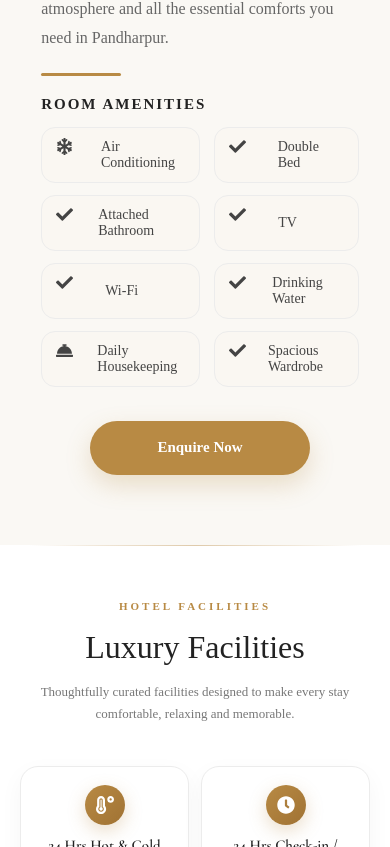
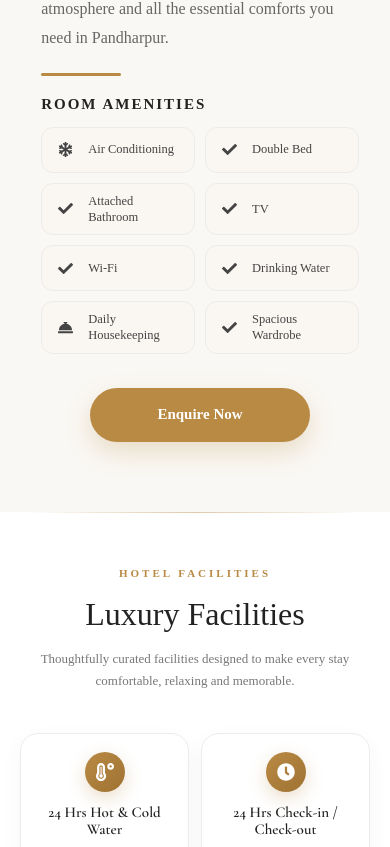
Before and after one commit to ManasiKharade/Pandurang_inn, a React (Vite) app: page /#rooms in a window 390 px wide. Shown: the part 3237-4084 px from the top of the page. Built offline with nearby package versions, Linux system fonts and the light colour scheme; no server answers.

Commit message:
Made changes in the room section

```diff
--- a/src/components/layout/Footer/Footer.css
+++ b/src/components/layout/Footer/Footer.css
@@ -20,7 +20,7 @@
   margin: 0 auto;
   padding: 0 24px;
   display: grid;
-  grid-template-columns: 1.6fr 1fr 1fr 1.4fr;
+  grid-template-columns: 1.6fr 1fr 1.4fr;
   gap: 32px;
 }
 
@@ -203,16 +203,83 @@
     grid-template-columns: 1fr 1fr;
     gap: 40px;
   }
+
+  /* Brand spans full width above Quick Links + Contact on tablet */
+  .footer-brand {
+    grid-column: 1 / -1;
+  }
 }
 
 @media (max-width: 600px) {
+  .footer-body {
+    padding: 28px 0 16px;
+  }
+
   .footer-container {
     grid-template-columns: 1fr;
-    gap: 32px;
+    gap: 22px;
+  }
+
+  .footer-logo img {
+    width: 64px;
+    margin-bottom: 8px;
+  }
+
+  .footer-tagline {
+    font-size: 12px;
+    line-height: 1.45;
+    margin-bottom: 12px;
+    max-width: 100%;
+  }
+
+  .footer-socials {
+    gap: 8px;
+  }
+
+  .footer-social-btn {
+    width: 28px;
+    height: 28px;
+  }
+
+  .footer-col-title {
+    font-size: 14px;
+    margin-bottom: 8px;
+    padding-bottom: 4px;
+  }
+
+  /* Quick Links now holds 6 items — lay them out 2-per-row to stay compact */
+  .footer-links {
+    display: grid;
+    grid-template-columns: 1fr 1fr;
+    gap: 6px 16px;
+  }
+
+  .footer-link {
+    font-size: 12px;
+  }
+
+  .footer-contact-list {
+    gap: 6px;
+  }
+
+  .footer-contact-list li {
+    font-size: 12px;
+    line-height: 1.35;
+    gap: 8px;
+  }
+
+  .footer-bottom {
+    padding: 10px 0;
   }
 
   .footer-bottom-inner {
     justify-content: center;
     text-align: center;
+    gap: 4px;
+  }
+
+  .footer-copyright,
+  .footer-legal-link {
+    font-size: 11px;
   }
 }
--- a/src/components/layout/Footer/Footer.jsx
+++ b/src/components/layout/Footer/Footer.jsx
@@ -38,8 +38,8 @@ const socialLinks = [
   },
 ];
 
-const quickLinks = navigation.slice(0, 5);
-const moreLinks = navigation.slice(5);
+/* All nav items now live in one Quick Links column — no more separate Explore column */
+const quickLinks = navigation;
 
 function Footer() {
   const year = new Date().getFullYear();
@@ -75,26 +75,11 @@ function Footer() {
             </div>
           </div>
 
-          {/* Quick Links */}
+          {/* Quick Links (now includes Contact) */}
           <div className="footer-col">
             <h4 className="footer-col-title">Quick Links</h4>
             <ul className="footer-links">
               {quickLinks.map((link) => (
-                <li key={link.id}>
-                  <NavLink to={link.path} className="footer-link">
-                    <span className="footer-link-arrow">›</span>
-                    {link.name}
-                  </NavLink>
-                </li>
-              ))}
-            </ul>
-          </div>
-
-          {/* More Links */}
-          <div className="footer-col">
-            <h4 className="footer-col-title">Explore</h4>
-            <ul className="footer-links">
-              {moreLinks.map((link) => (
                 <li key={link.id}>
                   <NavLink to={link.path} className="footer-link">
                     <span className="footer-link-arrow">›</span>
--- a/src/components/rooms/RoomAmenities/RoomAmenities.css
+++ b/src/components/rooms/RoomAmenities/RoomAmenities.css
@@ -1,50 +1,75 @@
 .amenities-grid {
   display: grid;
-  grid-template-columns: repeat(2, 1fr);
+  grid-template-columns: repeat(2, minmax(0, 1fr));
   gap: 12px 14px;
   margin: 0 0 10px;
 }
 
 .amenity-item {
   display: flex;
-
   align-items: center;
-
   gap: 15px;
-
   padding: 10px 14px;
-
   background: #faf7f2;
-
   border-radius: 14px;
-
   transition: .35s;
-
   border: 1px solid #ececec;
+  min-width: 0;
+  box-sizing: border-box;
 }
 
 .amenity-item:hover {
-
   transform: translateY(-4px);
-
   border-color: #b88a44;
-
   box-shadow: 0 12px 25px rgba(0, 0, 0, .08);
 }
 
 .amenity-icon {
-
   width: 34px;
-
   height: 34px;
-
+  flex-shrink: 0;
+  display: flex;
+  align-items: center;
+  justify-content: center;
 }
 
 .amenity-item span:last-child {
+  color: #444;
+  font-size: 14px;
+  font-weight: 500;
+  min-width: 0;
+  overflow-wrap: break-word;
+}
 
-  color: #444;
+/* ==========================
+   RESPONSIVE
+========================== */
 
-  font-size: 14px;
+@media (max-width: 600px) {
+  .amenities-grid {
+    gap: 10px;
+  }
 
-  font-weight: 500;
+  .amenity-item {
+    padding: 9px 10px;
+    gap: 10px;
+    border-radius: 12px;
+  }
+
+  .amenity-icon {
+    width: 26px;
+    height: 26px;
+    font-size: 15px;
+  }
+
+  .amenity-item span:last-child {
+    font-size: 12.5px;
+    line-height: 1.3;
+  }
 }
+
+@media (max-width: 380px) {
+  .amenities-grid {
+    grid-template-columns: minmax(0, 1fr);
+  }
+}
```
